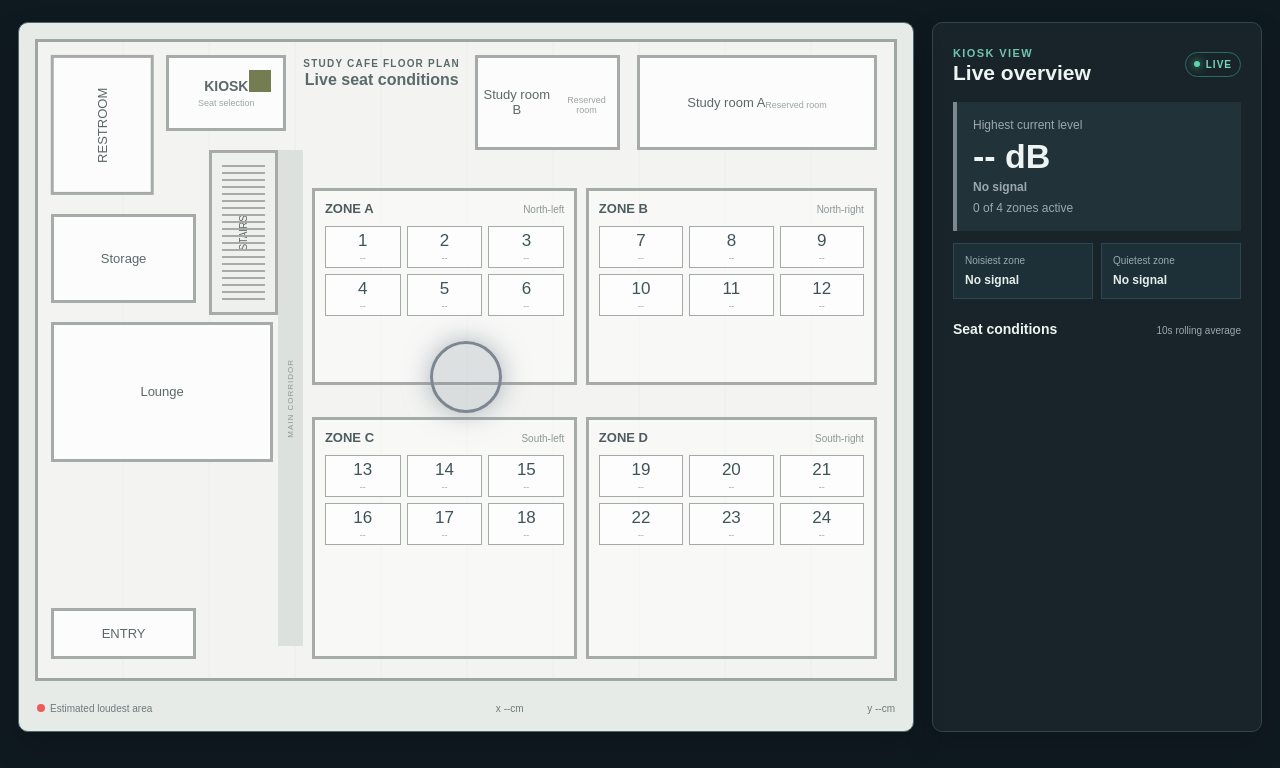
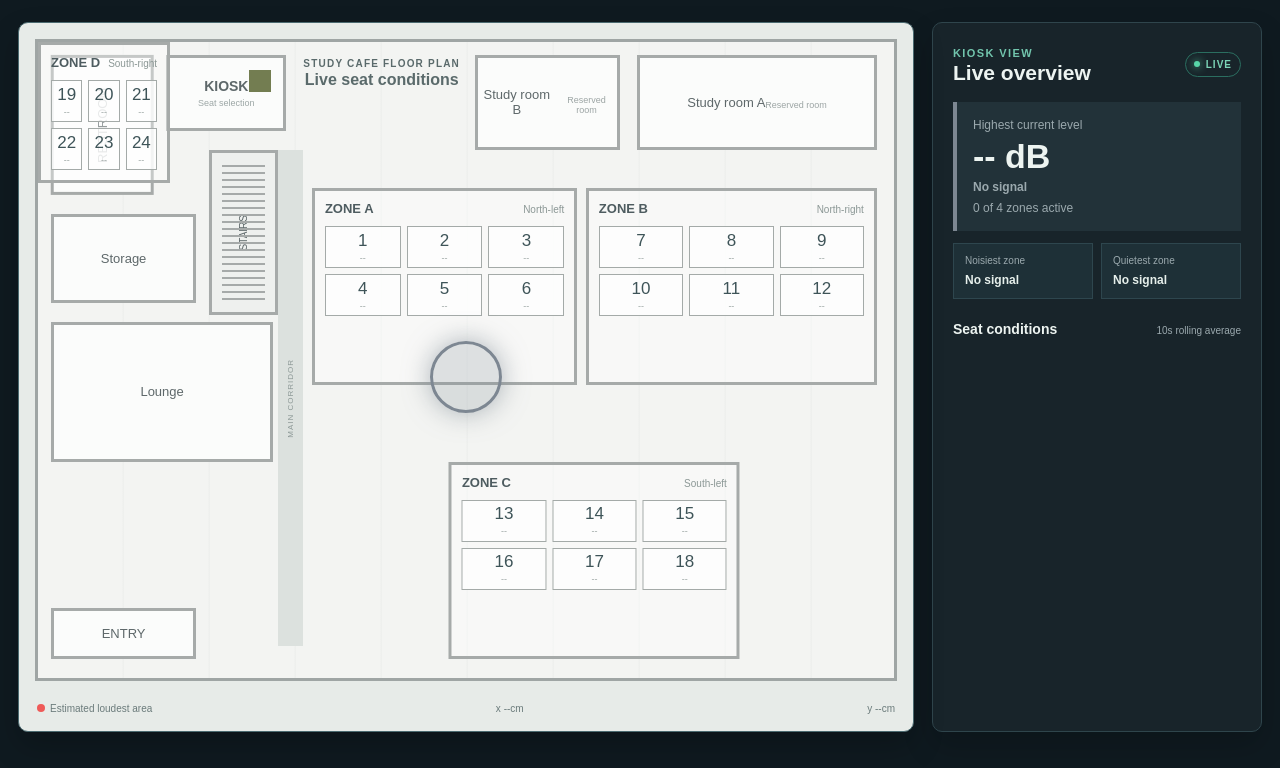
Before and after one commit to storynity/silence-keeper, a Python web app: template server_dashboard/templates/index.html in a window 1280 px wide. Shown: the part 119-887 px from the top of the page. Run offline with Jinja, Linux system fonts and the light colour scheme; the template is opened without the code that fills it, so the values that code supplies are empty.

Commit message:
Add files via upload

```diff
--- a/server_dashboard/static/style.css
+++ b/server_dashboard/static/style.css
@@ -127,8 +127,7 @@ h2 { font-size: 21px; letter-spacing: 0; }
 
 .room-zone-s1 { left: 32%; top: 23%; width: 31%; height: 31%; }
 .room-zone-s2 { right: 2%; top: 23%; width: 34%; height: 31%; }
-.room-zone-s3 { left: 32%; bottom: 3%; width: 31%; height: 38%; }
-.room-zone-s4 { right: 2%; bottom: 3%; width: 34%; height: 38%; }
+.room-zone-s3 { left: 65%; transform: translateX(-50%);  bottom: 3%;  width: 34%;  height: 31%;}
 .seat-room.quiet { border-color: #6b9a8d; background: rgba(247, 251, 248, 0.96); }
 .seat-room.yellow { border-color: var(--yellow); background: rgba(255, 248, 225, 0.97); }
 .seat-room.red { border-color: var(--red); background: rgba(255, 232, 229, 0.97); animation: zone-alert 1.4s ease-in-out infinite; }
```
